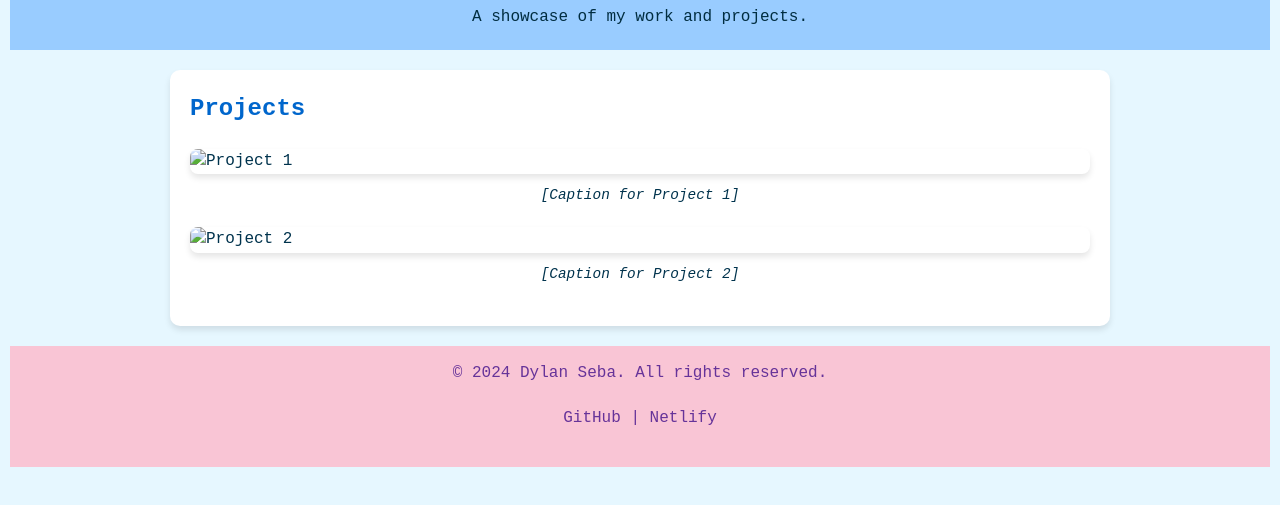
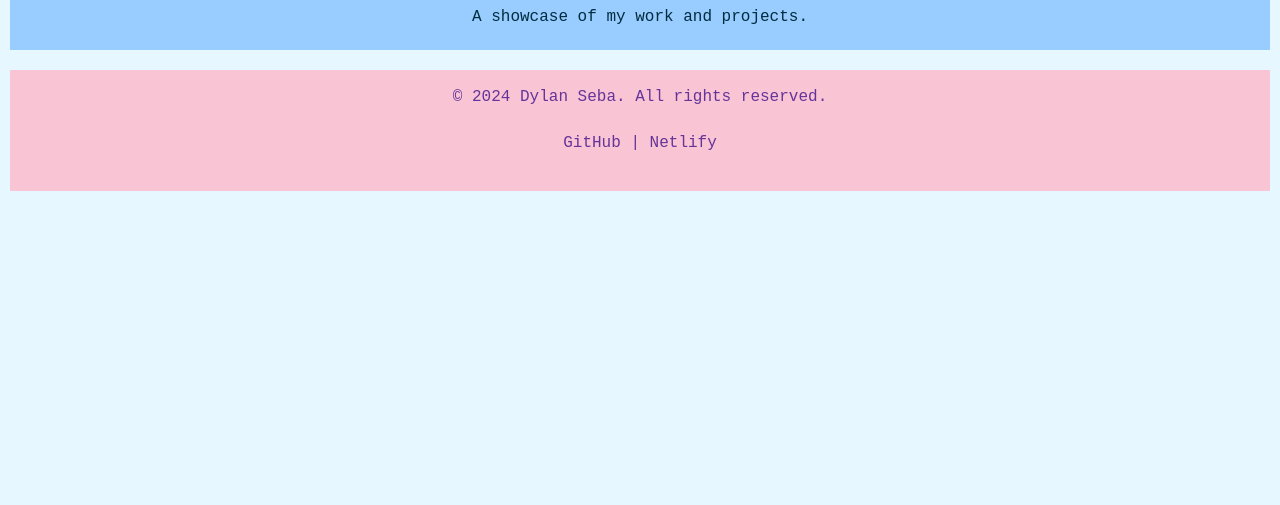
Before and after one commit to Sebadylan/FINALDSEBA, a plain HTML site: page page2.html in a window 1280 px wide. Shown: the part 135-640 px from the top of the page. Drawn offline with Linux system fonts and the light colour scheme.

Commit message:
Update page2.html
X

```diff
--- a/page2.html
+++ b/page2.html
@@ -19,20 +19,6 @@
         <p>A showcase of my work and projects.</p>
     </header>
 
-    <main>
-        <section>
-            <h2>Projects</h2>
-            <div class="project">
-                <img src="path-to-your-image-3.jpg" alt="Project 1">
-                <p class="caption">[Caption for Project 1]</p>
-            </div>
-            <div class="project">
-                <img src="path-to-your-image-4.jpg" alt="Project 2">
-                <p class="caption">[Caption for Project 2]</p>
-            </div>
-        </section>
-    </main>
-
     <footer>
         <p>&copy; 2024 Dylan Seba. All rights reserved.</p>
         <p><a href="https://github.com/your-profile">GitHub</a> | <a href="https://www.netlify.com">Netlify</a></p>
```
